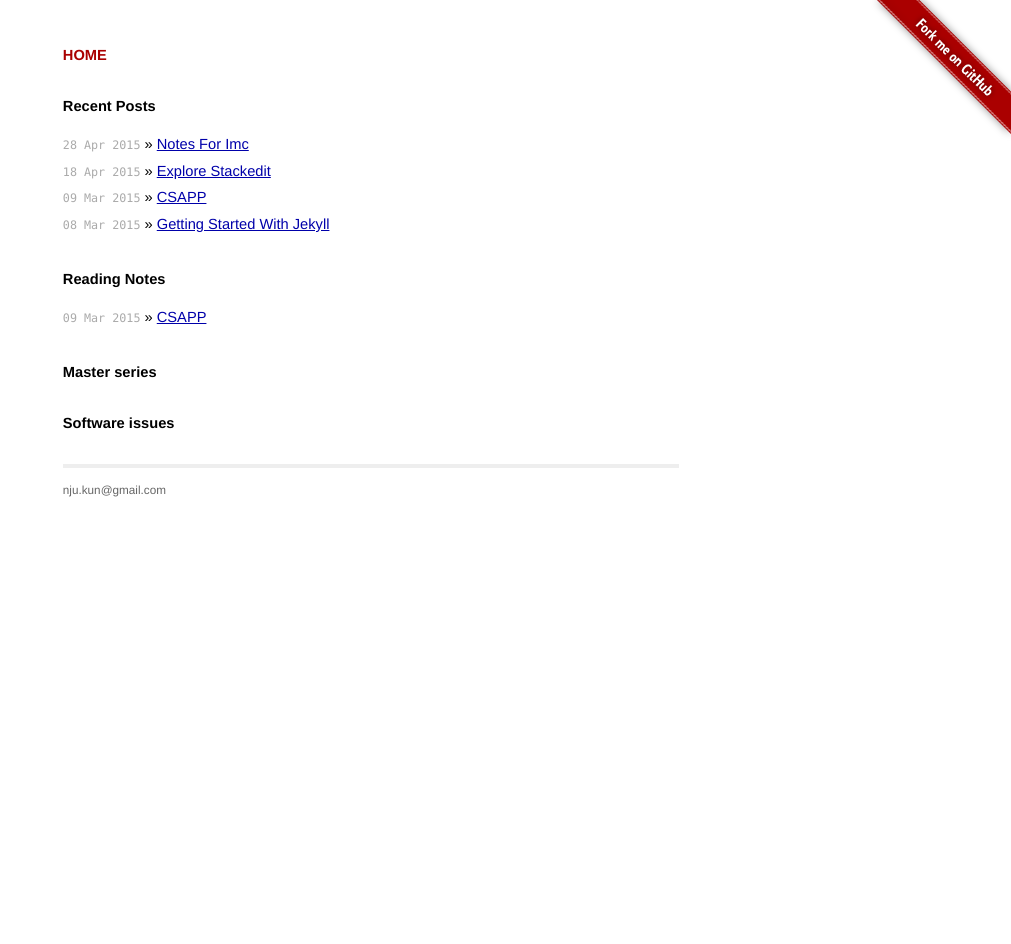
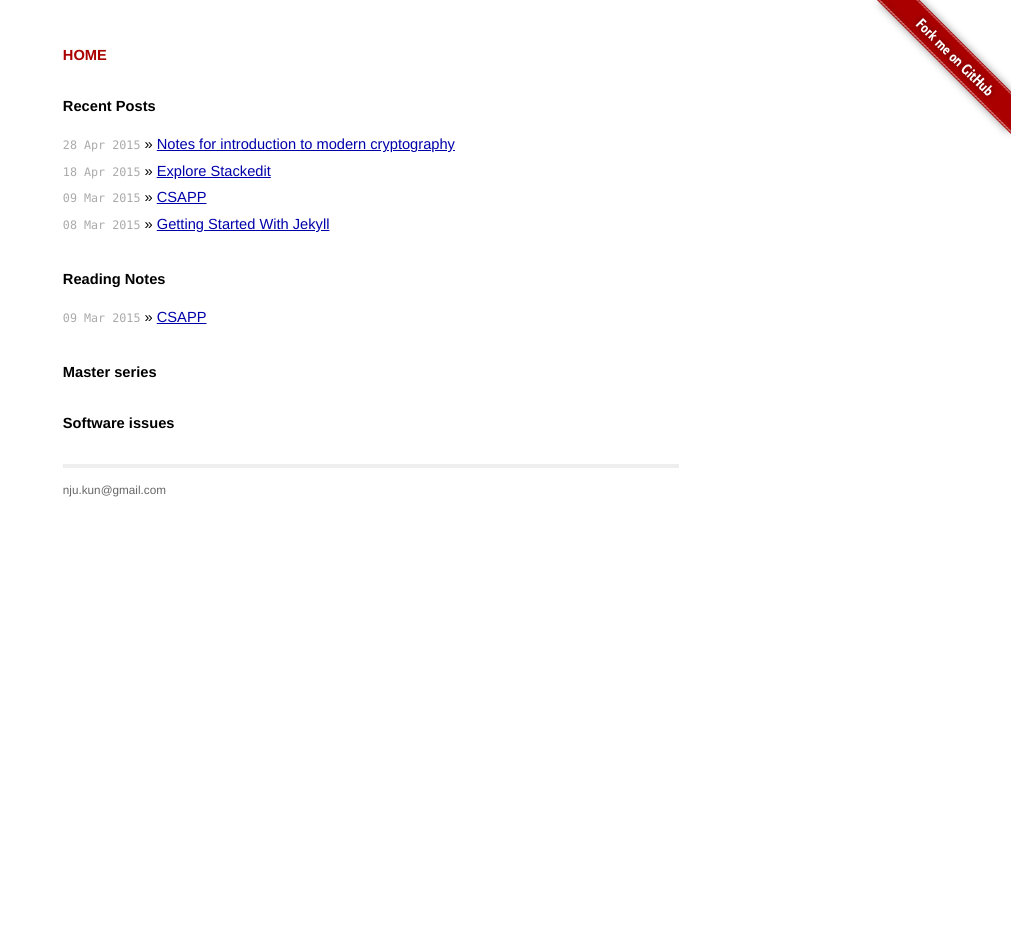
Before and after one commit to kun2012/kun2012.github.io, a Jekyll site: the page built from index.html, in a window 1280 px wide. Shown: the whole page, without its empty margins (269-1280 px from the left). Built offline with Jekyll 4.4.1, drawn with Linux system fonts in a browser that asks for light colours.

Commit message:
Published with https://stackedit.io/

```diff
--- a/_posts/2015-04-28-Notes-for-IMC.md
+++ b/_posts/2015-04-28-Notes-for-IMC.md
@@ -1,3 +1,8 @@
+---
+title: Notes for introduction to modern cryptography
+layout: post
+---
+
 Chapter 2
 ========
 
```
